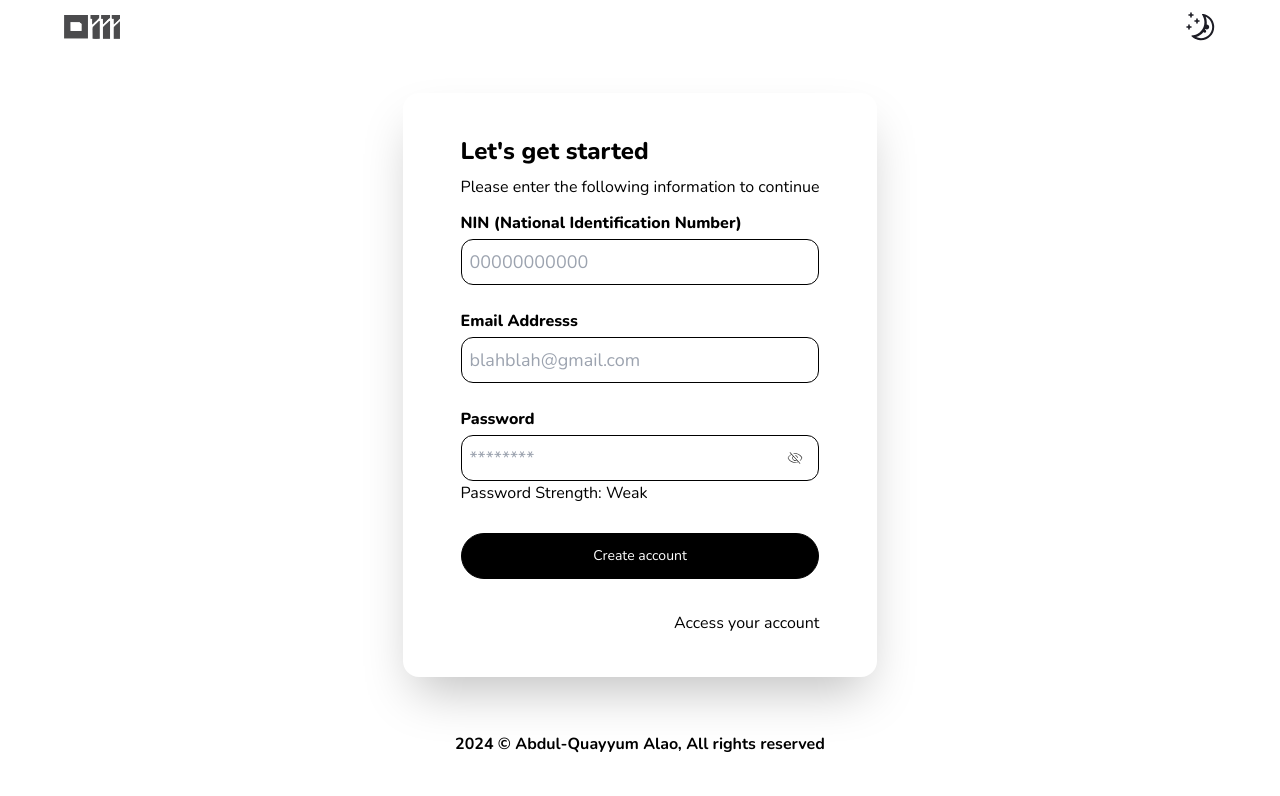
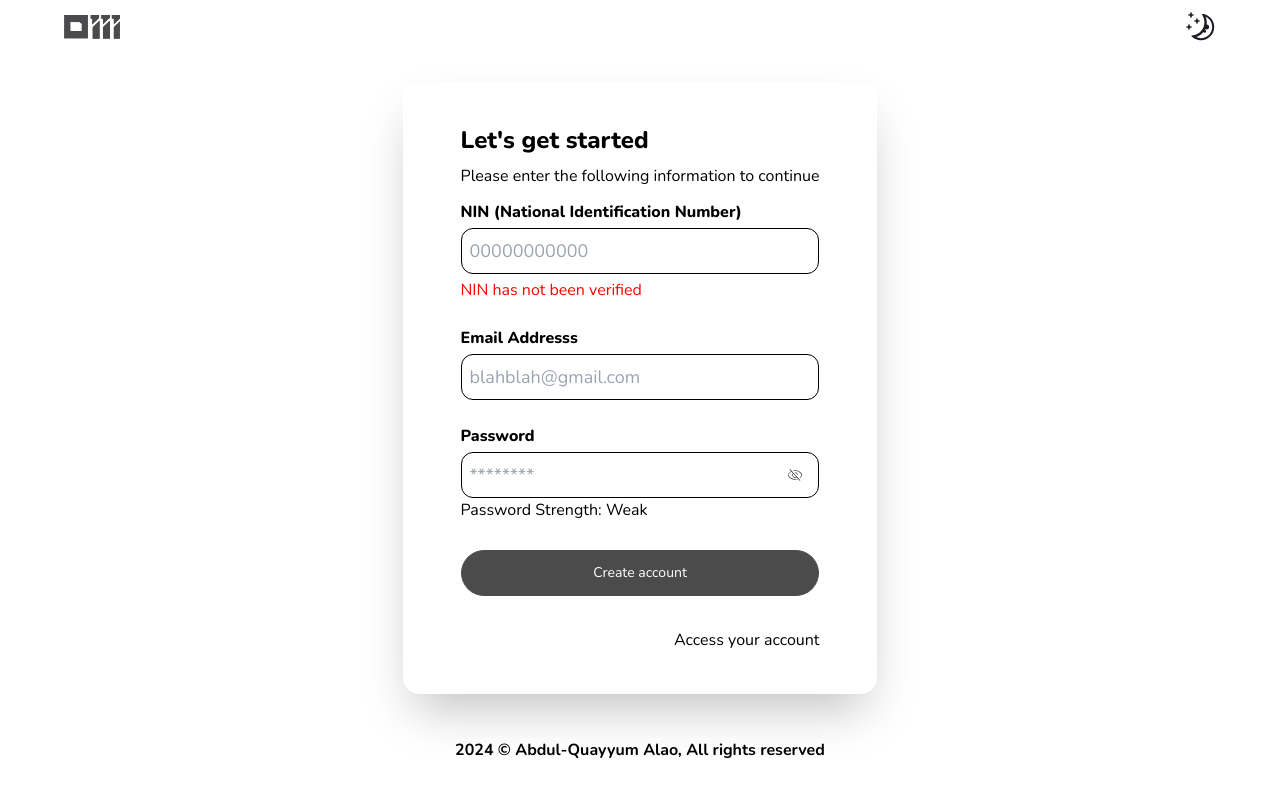
Before and after one commit to AbdulQuayyum/project-doc-patient, a React (Vite) app in the folder client/: page /Register in a window 1280 px wide. Shown: the top 796 px of the page. Built offline with nearby package versions, Linux system fonts and the light colour scheme.

Commit message:
Added some validations...

```diff
--- a/client/src/Views/Auth/Register.jsx
+++ b/client/src/Views/Auth/Register.jsx
@@ -60,7 +60,11 @@ const Register = () => {
         setDisableNINInput(disable);
     };
 
-    const SubmitValues = async () => { }
+    const isDisabled = !nin || !email || !password || !isValidEmail || !disableNINInput || passwordStrength !== "Strong"
+
+    const SubmitValues = async () => {
+        console.log(nin, email, password)
+    }
 
     return (
         <AuthLayout>
@@ -78,9 +82,10 @@ const Register = () => {
                         disabled={disableNINInput}
                         onChange={HandleNinChange}
                         placeholder="00000000000"
-                        className="w-full p-2 text-lg transition-all text-black dark:text-white duration-500 border-[1px] border-black outline-none rounded-xl dark:bg-transparent dark:border-2 dark:rounded-lg dark:border-white"
+                        className="w-full p-2 text-lg transition-all text-black dark:text-white duration-500 border-[1px] border-black outline-none rounded-xl dark:bg-transparent dark:border-2 dark:rounded-lg dark:border-white disabled:opacity-70 disabled:cursor-not-allowed"
                     />
-                      {disableNINInput && <p style={{ color: 'green' }}>NIN has been verified</p>}
+                    {disableNINInput && <p style={{ color: 'green' }}>NIN has been verified</p>}
+                    {!disableNINInput && <p style={{ color: 'red' }}>NIN has not been verified</p>}
                 </div>
                 <div className='my-3 flex flex-col gap-y-1'>
                     <span className='font-extrabold  text-[#000] dark:text-white'>Email Addresss</span>
@@ -119,8 +124,9 @@ const Register = () => {
                 </div>
                 <div className='flex w-full my-4'>
                     <button
+                        disabled={isDisabled}
                         onClick={SubmitValues}
-                        className='w-full px-8 py-3 text-sm text-white transition-all bg-black border border-black rounded-full hover:bg-white hover:text-black dark:bg-white dark:text-black dark:hover:bg-black dark:hover:text-white'>
+                        className='w-full px-8 py-3 text-sm text-white transition-all bg-black border border-black rounded-full hover:bg-white hover:text-black dark:bg-white dark:text-black dark:hover:bg-black dark:hover:text-white disabled:opacity-70 disabled:cursor-not-allowed'>
                         Create account
                     </button>
                 </div>
```
